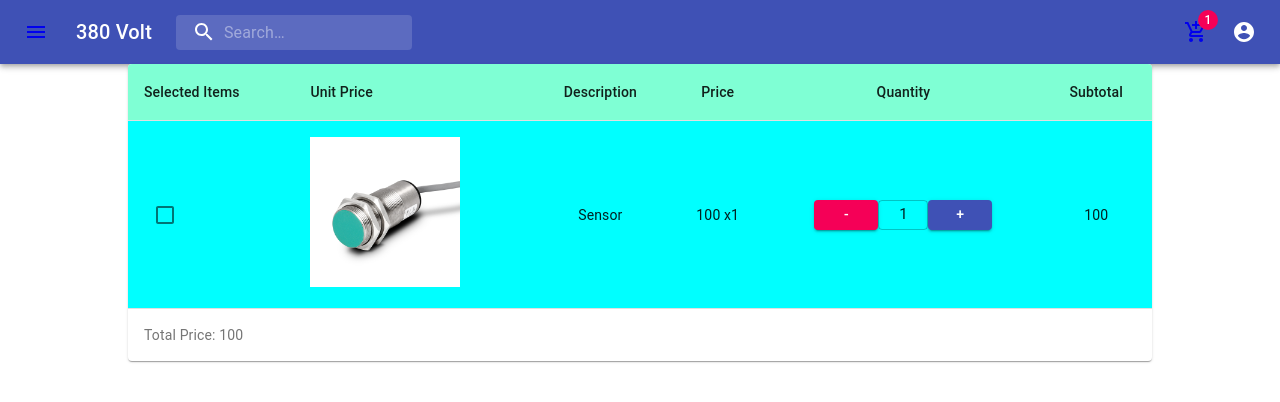
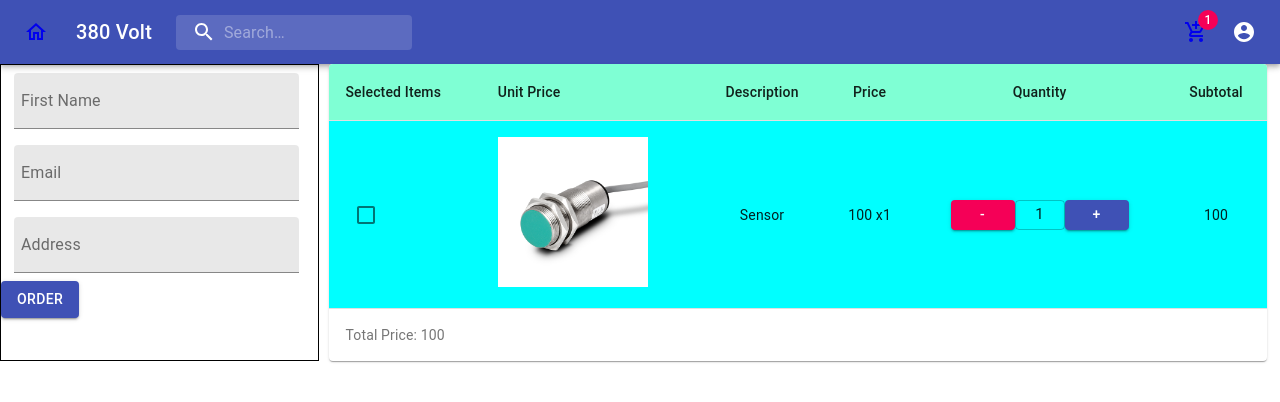
Before and after one commit to omgpiu/shop, a React (Create React App) app: page /cart in a window 1280 px wide. Shown: the top 402 px of the page. Built offline with nearby package versions, Linux system fonts and the light colour scheme.

Commit message:
Order component + small ui refactoring

```diff
--- a/package.json
+++ b/package.json
@@ -18,6 +18,7 @@
     "@types/react-router-dom": "^5.1.7",
     "@types/redux": "^3.6.0",
     "@types/uuid": "^8.3.0",
+    "formik": "^2.2.6",
     "react": "^17.0.1",
     "react-dom": "^17.0.1",
     "react-redux": "^7.2.2",
--- a/src/features/f2-cart/c1-ui/Cart.tsx
+++ b/src/features/f2-cart/c1-ui/Cart.tsx
@@ -1,5 +1,4 @@
 import React, {useEffect} from 'react';
-import {makeStyles} from '@material-ui/core/styles';
 import Table from '@material-ui/core/Table';
 import TableBody from '@material-ui/core/TableBody';
 import TableCell from '@material-ui/core/TableCell';
@@ -12,18 +11,26 @@ import {Button, Checkbox, TextField} from '@material-ui/core';
 import {getCartItems, getTotalPrice} from '../c2-bll/cart-selectors';
 import {setQuantity, setTotalPrice} from '../c2-bll/cart-reducer';
 import st from './cart.module.css';
+import {Order} from '../../f5-order/o1-ui/Order';
+import {makeStyles} from '@material-ui/core/styles';
 
 
 const useStyles = makeStyles({
-    table: {
-        minWidth: 650,
-
-    },
+    root: {
+        width: '74%',
+        minWidth:'650px'
+    }
+    // table: {
+    //     minWidth: 650,
+    // },
 });
 
+
 export const Cart: React.FC = () => {
+    const classes = useStyles();
+
+
     const dispatch = useDispatch();
-    const classes = useStyles();
     const cartItems = useSelector(getCartItems);
     const totalPrice = useSelector(getTotalPrice);
 
@@ -37,14 +44,15 @@ export const Cart: React.FC = () => {
     console.log('render');
 
 
-
     useEffect(() => {
         dispatch(setTotalPrice());
-    },[cartItems]);
+    }, [cartItems]);
 
     return (
-        <TableContainer component={Paper} style={{width: '80%', margin: '0 auto'}}>
-            <Table className={classes.table} aria-label="simple table">
+        <div className={st.cart_wrapper}>
+            <Order/>
+            <TableContainer component={Paper} className={classes.root}>
+                <Table>
                     <caption>Total Price: {totalPrice}</caption>
                     <TableHead className={st.header}>
                         <TableRow>
@@ -56,7 +64,6 @@ export const Cart: React.FC = () => {
                             <TableCell align="center">Subtotal</TableCell>
                         </TableRow>
                     </TableHead>
-
                     <TableBody className={st.tableBody}>
                         {cartItems.map((item) => (
                             <TableRow key={item.id}>
@@ -99,5 +106,7 @@ export const Cart: React.FC = () => {
                     </TableBody>
                 </Table>
             </TableContainer>
+        </div>
+
     );
 };
--- a/src/features/f2-cart/c1-ui/cart.module.css
+++ b/src/features/f2-cart/c1-ui/cart.module.css
@@ -1,3 +1,7 @@
+.tableContainer {
+    width: 30%
+}
+
 .inputBlock {
     display: flex;
     flex-direction: row;
@@ -29,5 +33,14 @@
     width: 150px;
     padding: 0;
     margin: 0;
+}
+
+.cart_wrapper {
+    display: flex;
+    flex-wrap: wrap;
+    justify-content: space-between;
+    flex-direction: row;
+    width: 99%;
+
 
 }
--- /dev/null
+++ b/src/features/f5-order/o1-ui/Order.tsx
@@ -0,0 +1,57 @@
+import React from 'react';
+import {Button, createStyles, TextField} from '@material-ui/core';
+import {makeStyles, Theme} from '@material-ui/core/styles';
+
+const useStyles = makeStyles((theme: Theme) =>
+    createStyles({
+        root: {
+            border: '1px solid black',
+            width: '25%',
+            '& .MuiTextField-root': {
+                margin: theme.spacing(1),
+                width: '90%',
+                paddingLeft: '5px'
+
+
+            },
+        },
+    }),
+);
+
+export const Order: React.FC = () => {
+    const classes = useStyles();
+
+    return <div className={classes.root}>
+        <div>
+            <TextField
+                id="firstName"
+                label="First Name"
+                variant="filled"
+                color="primary"
+            />
+        </div>
+        <div>
+            <TextField
+                id="email"
+                label="Email"
+                variant="filled"
+                color="primary"
+            />
+        </div>
+        <div>
+            <TextField
+                id="address"
+                label="Address"
+                variant="filled"
+                color="primary"
+            />
+        </div>
+
+
+        <div>
+            <Button variant="contained" color="primary">
+                ORDER
+            </Button>
+        </div>
+    </div>;
+};
--- a/src/main/m4-common/c1-header/Header.tsx
+++ b/src/main/m4-common/c1-header/Header.tsx
@@ -14,6 +14,12 @@ import {Link} from 'react-router-dom';
 import {CART_PATH, SHOP_PAGE_PATH} from '../c2-routes/Routes';
 import {useSelector} from 'react-redux';
 import {getCartItems} from '../../../features/f2-cart/c2-bll/cart-selectors';
+import HomeOutlinedIcon from '@material-ui/icons/HomeOutlined';
+
+
+
+
+
 
 const useStyles = makeStyles((theme: Theme) =>
     createStyles({
@@ -171,7 +177,7 @@ export default function Header() {
                             color="inherit"
                             aria-label="open drawer"
                         >
-                            <MenuIcon/>
+                            <HomeOutlinedIcon/>
                         </IconButton>
                     </Link>
                     <Typography className={classes.title} variant="h6" noWrap>
```
Also changed, not shown: src/features/f5-order/o1-ui/order.module.css (added), 2 other files (tests, documents, lock files or other folders). Lines whose indentation alone changed are shown as unchanged.
